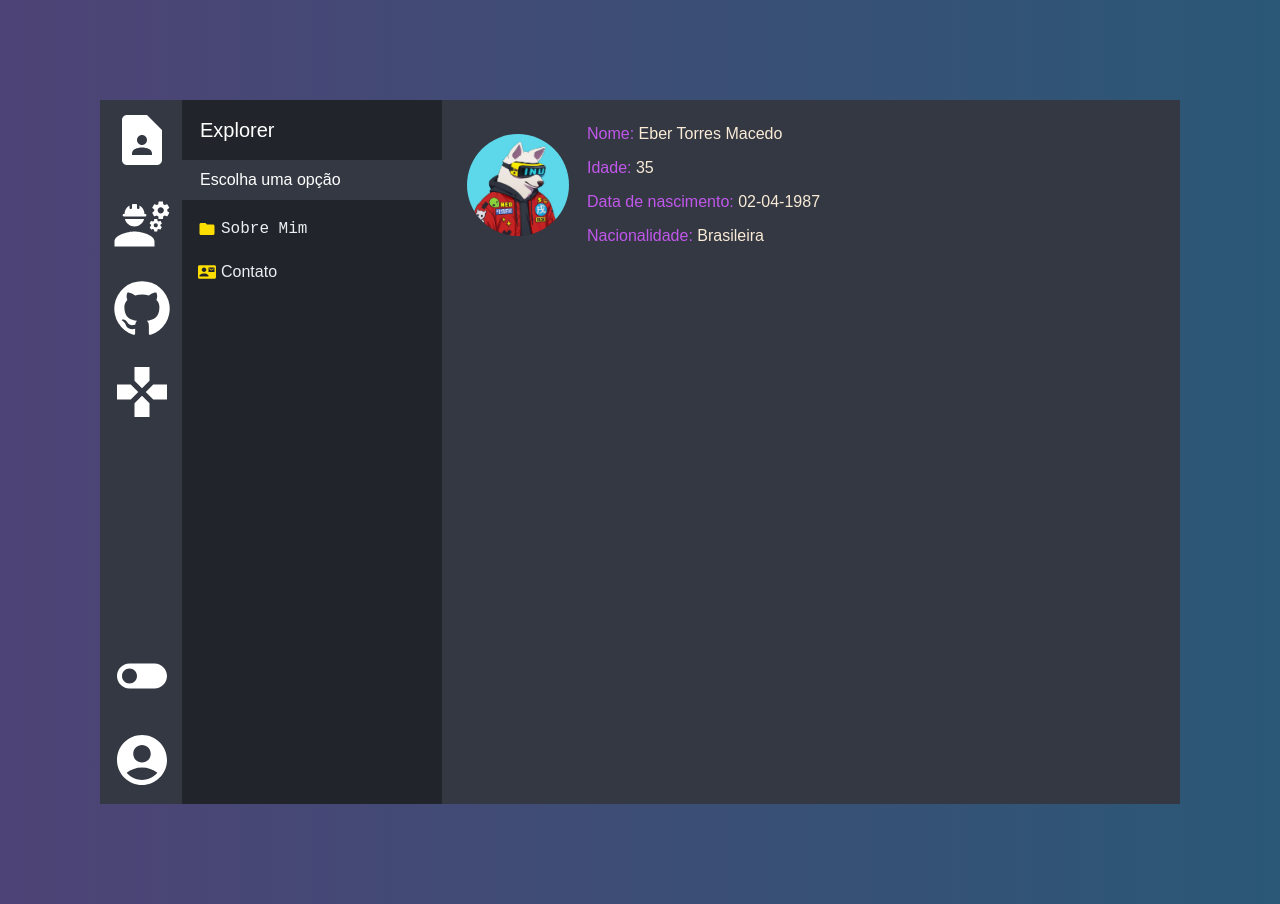
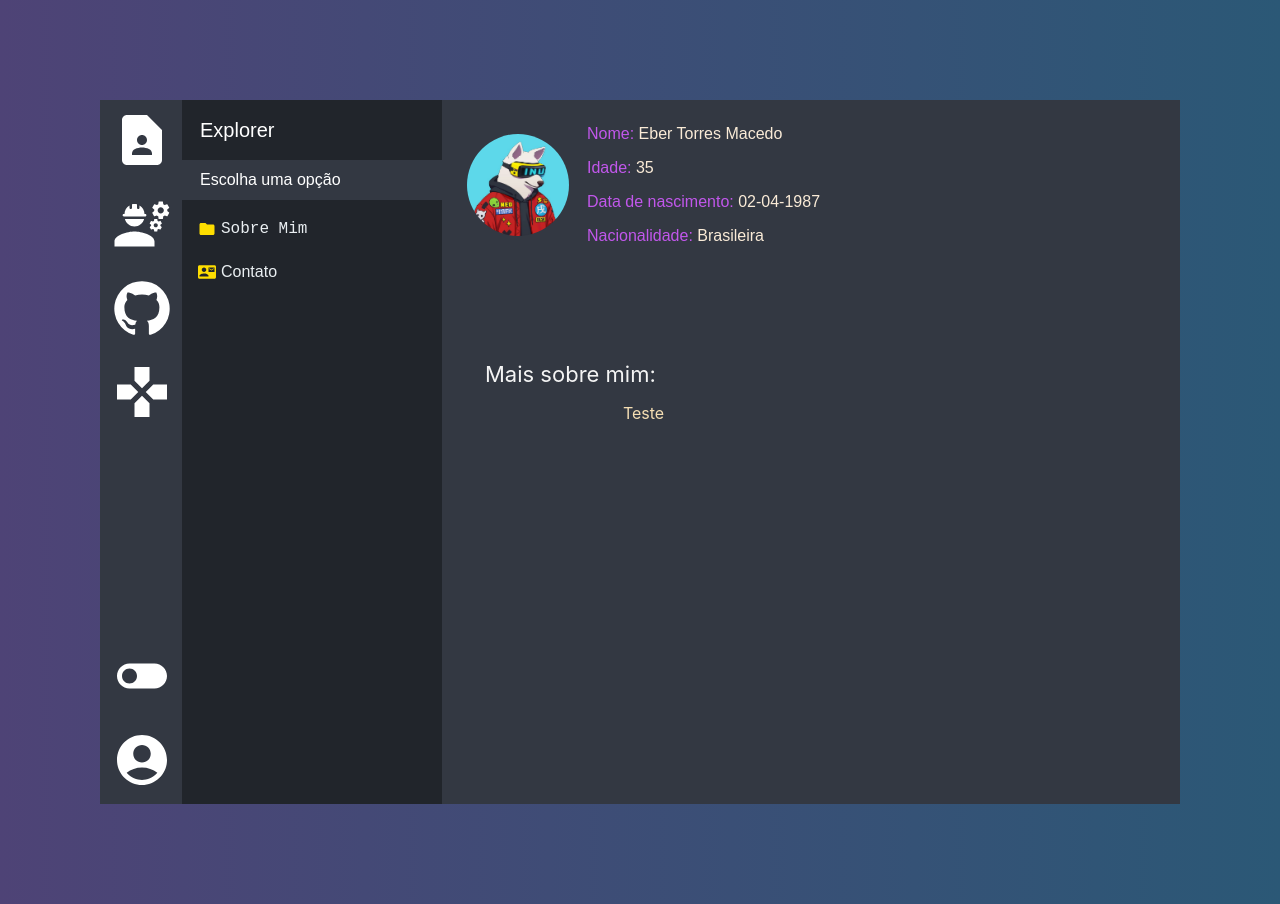
Before and after one commit to ebertm777/vscode-like-bio, a React (Create React App) app: page / in a window 1280 px wide. Built offline with nearby package versions, Linux system fonts and the light colour scheme.

Commit message:
added more things

```diff
--- a/src/Components/Content/Content.jsx
+++ b/src/Components/Content/Content.jsx
@@ -15,6 +15,7 @@ const Content = ({
   return (
     <S.ContentContainer isLighty={luminosity === "light"}>
       {content === "aboutMe" && (
+        <S.MakeItColumn>
           <div className="divish">
             <S.Pic src={INU} />
             <S.Info>
@@ -32,6 +33,14 @@ const Content = ({
               </S.Nationality>
             </S.Info>
           </div>
+
+          <div className="divish-2">
+            <S.Information>
+              <span>Mais sobre mim:</span>
+            </S.Information>
+          </div>
+          <p>Teste</p>
+        </S.MakeItColumn>
       )}
 
       {content === "contact" && (
--- a/src/Components/Content/styles.js
+++ b/src/Components/Content/styles.js
@@ -17,13 +17,21 @@ export const ContentContainer = styled.div`
     align-items: center;
     height: fit-content;
   }
+
+  .divish-2 {
+    display: flex;
+    flex-direction: row;
+    justify-content: flex-start;
+    height: fit-content;
+    margin-top: 100px;
+  }
 `;
 
 export const Pic = styled.img`
   object-fit: cover;
-  border-radius: 50%;
   width: 102px;
   height: 102px;
+  border-radius: 50%;
 `;
 
 export const Info = styled.div`
@@ -62,3 +70,22 @@ export const Nationality = styled.div`
   margin-left: 18px;
   margin-top: 16px;
 `;
+
+export const Information = styled.div`
+  text-align: left;
+  margin: 0;
+  margin-left: 18px;
+  margin-top: 16px;
+  font-size: 22px;
+
+  span {
+    text-align: left;
+    color: #f4f4f4;
+    margin: 0;
+  }
+`;
+
+export const MakeItColumn = styled.div`
+  display: flex;
+  flex-direction: column;
+`;
```
Lines whose indentation alone changed are shown as unchanged.
